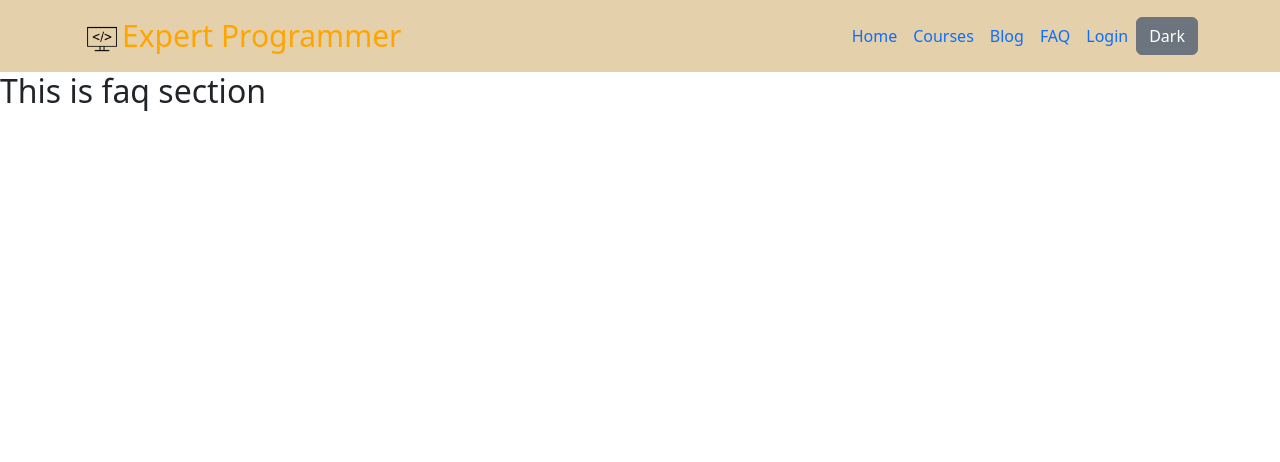
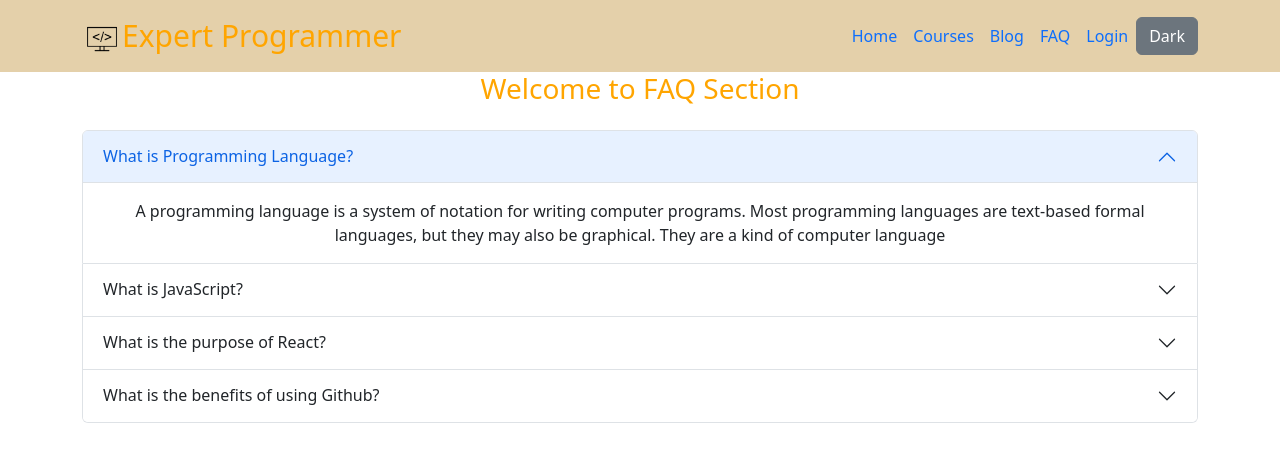
Before and after one commit to mohammad-sumon/my-tenth-assignment-client, a React (Create React App) app: page /faq in a window 1280 px wide. Shown: the top 462 px of the page. Built offline with nearby package versions, Linux system fonts and the light colour scheme; no server answers.

Commit message:
final touch done

```diff
--- a/package.json
+++ b/package.json
@@ -12,6 +12,7 @@
     "react-bootstrap": "^2.5.0",
     "react-dom": "^18.2.0",
     "react-icons": "^4.6.0",
+    "react-pdf": "^5.7.2",
     "react-router-dom": "^6.4.2",
     "react-scripts": "5.0.1",
     "react-toastify": "^9.0.8",
--- a/src/pages/FAQ/FAQ.js
+++ b/src/pages/FAQ/FAQ.js
@@ -1,10 +1,46 @@
 import React from 'react';
+import { Container } from "react-bootstrap";
+import Accordion from "react-bootstrap/Accordion";
 
 const FAQ = () => {
     return (
-        <div>
-            <h2>This is faq section</h2>
-        </div>
+        <div className="text-center">
+      <h3 style={{ color: "orange" }}>Welcome to FAQ Section</h3>
+      <Container className="mt-4">
+        <Accordion defaultActiveKey="0">
+          <Accordion.Item eventKey="0">
+            <Accordion.Header>What is Programming Language?</Accordion.Header>
+            <Accordion.Body>
+            A programming language is a system of notation for writing computer programs. Most programming languages are text-based formal languages, but they may also be graphical. They are a kind of computer language
+            </Accordion.Body>
+          </Accordion.Item>
+          <Accordion.Item eventKey="1">
+            <Accordion.Header>
+              What is JavaScript?
+            </Accordion.Header>
+            <Accordion.Body>
+            JavaScript, often abbreviated as JS, is a programming language that is one of the core technologies of the World Wide Web, alongside HTML and CSS. As of 2022, 98% of websites use JavaScript on the client side for webpage behavior, often incorporating third-party libraries.
+            </Accordion.Body>
+          </Accordion.Item>
+          <Accordion.Item eventKey="2">
+            <Accordion.Header>
+              What is the purpose of React?
+            </Accordion.Header>
+            <Accordion.Body>
+            React is a JavaScript library developed by Facebook which, among other things, was used to build Instagram.com. Its aim is to allow developers to easily create fast user interfaces for websites and applications alike.
+            </Accordion.Body>
+          </Accordion.Item>
+          <Accordion.Item eventKey="3">
+            <Accordion.Header>
+              What is the benefits of using Github?
+            </Accordion.Header>
+            <Accordion.Body>
+            GitHub is an online software development platform used for storing, tracking, and collaborating on software projects. It enables developers to upload their own code files and to collaborate with fellow developers on open-source projects
+            </Accordion.Body>
+          </Accordion.Item>
+        </Accordion>
+      </Container>
+    </div>
     );
 };
 
--- a/src/pages/Login/Login/Login.js
+++ b/src/pages/Login/Login/Login.js
@@ -25,6 +25,7 @@ const Login = () => {
         const user = result.user;
         setUser(user);
         console.log(user);
+        navigate(from, {replace: true});
       })
       .catch((error) => {
         console.error(error);
@@ -37,6 +38,7 @@ const Login = () => {
         const user = result.user;
         setUser(user);
         console.log(user);
+        navigate(from, {replace: true});
       })
       .catch((error) => {
         console.error(error);
```
Also changed, not shown: src/pages/Category/Category.js (+8 -0 lines), 1 other file (tests, documents, lock files or other folders).
